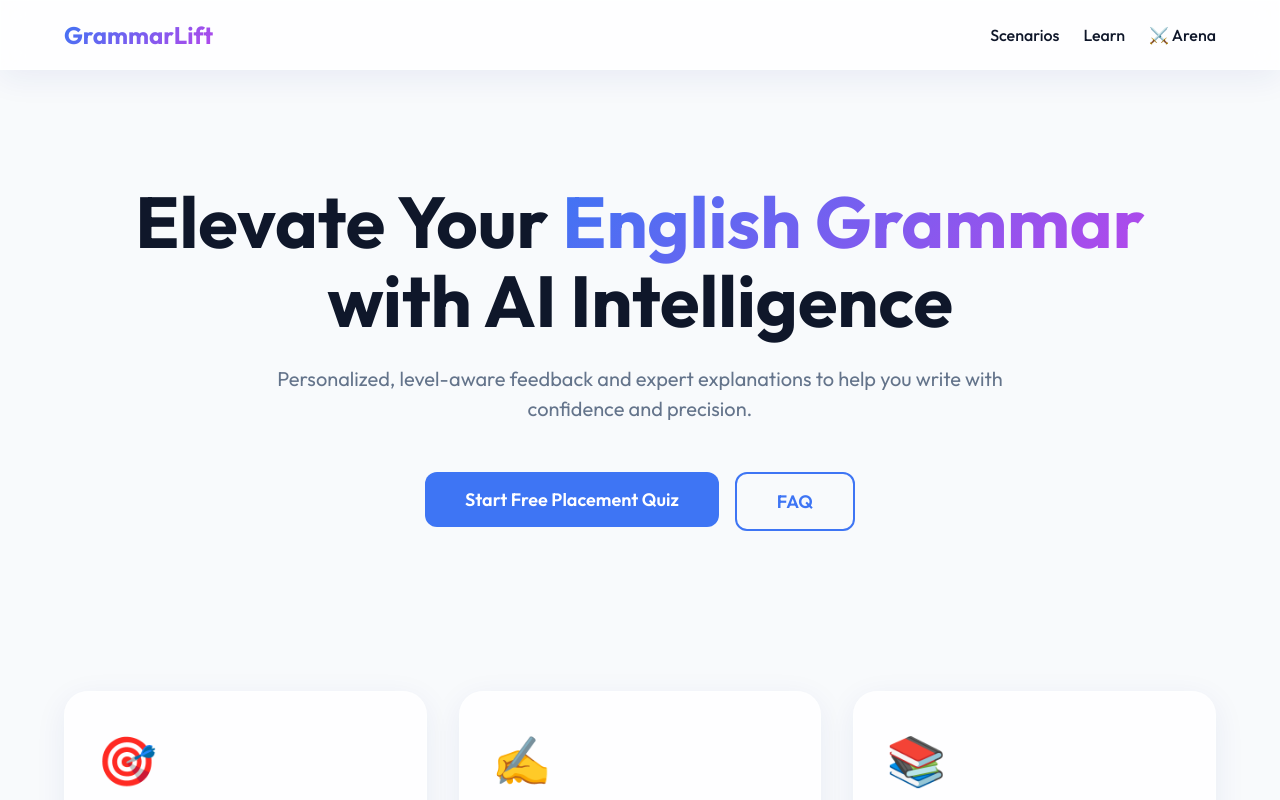
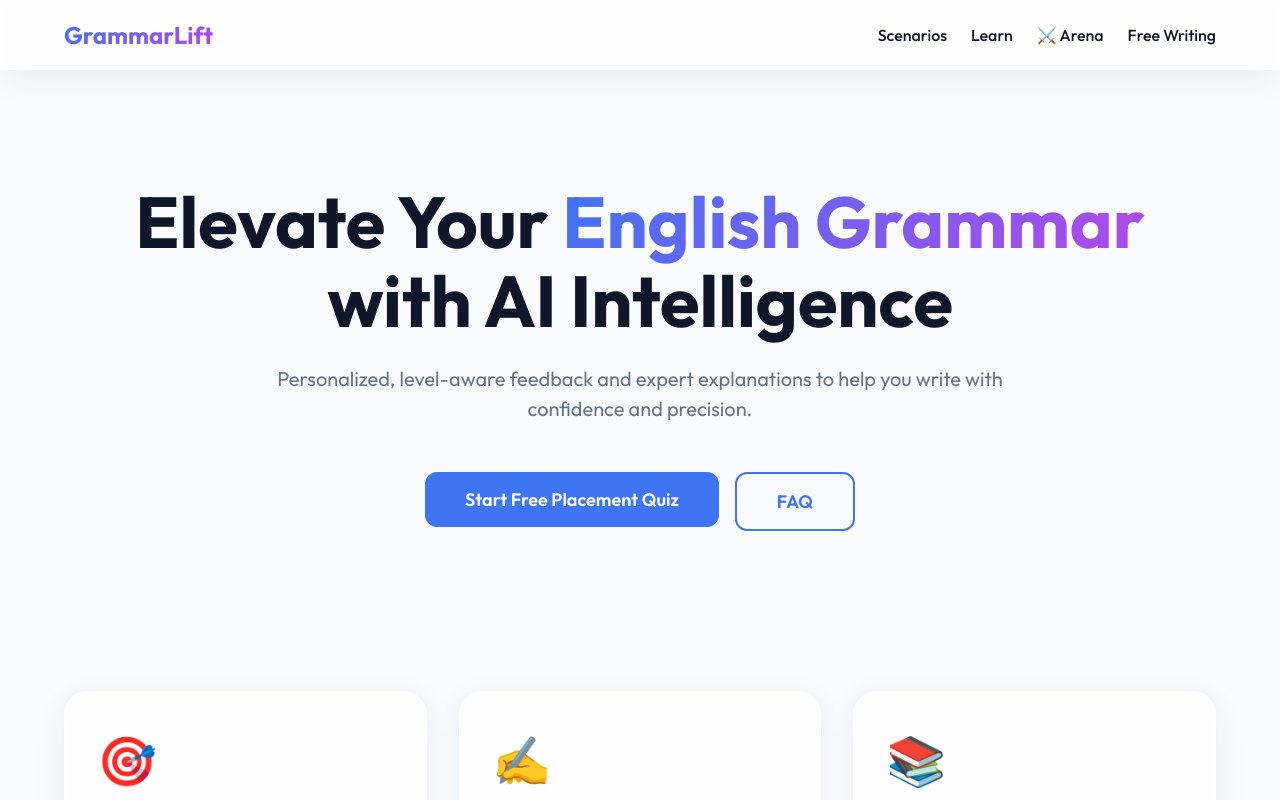
Before and after one commit to mx1204/grammarlift, a Next.js app: page / in a window 1280 px wide. Shown: the top 800 px of the page. Built offline with nearby package versions, Linux system fonts and the light colour scheme.

Commit message:
Update Navbar.tsx

```diff
--- a/src/components/Navbar.tsx
+++ b/src/components/Navbar.tsx
@@ -29,6 +29,7 @@ const Navbar = () => {
           <Link href="/scenarios" style={{ fontWeight: 500, textDecoration: 'none', color: 'inherit' }}>Scenarios</Link>
           <Link href="/learn" style={{ fontWeight: 500, textDecoration: 'none', color: 'inherit' }}>Learn</Link>
           <Link href="/arena" style={{ fontWeight: 500, textDecoration: 'none', color: 'inherit' }}>⚔️ Arena</Link>
+          <Link href="/free-writing" style={{ fontWeight: 500, textDecoration: 'none', color: 'inherit' }}>Free Writing</Link>
         </div>
 
         {/* Mobile Toggle */}
```
